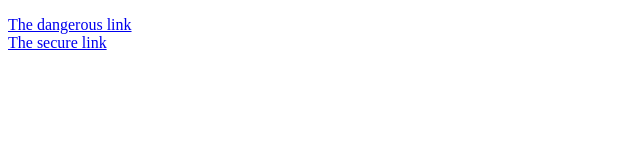
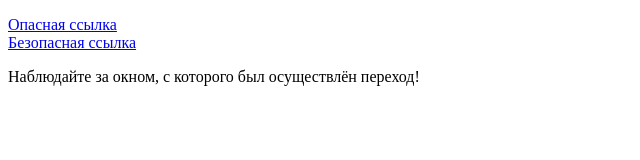
Before and after one commit to Nogard7491/safe-target-blank, a website: page index.html in a window 1280 px wide. Shown: the whole page, without its empty margins (0-640 px from the left). Drawn offline with Linux system fonts and the light colour scheme.

Commit message:
Перевод на русский

```diff
--- a/index.html
+++ b/index.html
@@ -2,16 +2,19 @@
 <html lang="ru">
 <head>
     <meta charset="UTF-8">
-    <title>Example</title>
+    <title>Пример</title>
     <meta name="keywords" content="safe, target, blank, attribute, link, external">
-    <meta name="description" content="Safe target='_blank' attribute for a link.">
+    <meta name="description" content="Безопасное открытие нового окна при клике на ссылку.">
     <script src="dist/safe-target-blank.js"></script>
 </head>
 <body>
     <p>
-        <a href="index.html" target="_blank">The dangerous link</a>
+        <a href="index.html" target="_blank">Опасная ссылка</a>
         <br>
-        <a href="index.html" data-target="_blank">The secure link</a>
+        <a href="index.html" data-target="_blank">Безопасная ссылка</a>
+    </p>
+    <p>
+        Наблюдайте за окном, с которого был осуществлён переход!
     </p>
     <script>window.opener.location = 'fake.html';</script>
 </body>
--- a/package.json
+++ b/package.json
@@ -9,7 +9,7 @@
     "link",
     "external"
   ],
-  "description": "Safe target='_blank' attribute for a link.",
+  "description": "Безопасное открытие нового окна при клике на ссылку.",
   "main": "dist/safe-target-blank.js",
   "homepage": "http://nogard.ru",
   "author": "Nogard7491",
```
Also changed, not shown: fake.html (+3 -3 lines), LICENSE.md, dist/safe-target-blank.js.
